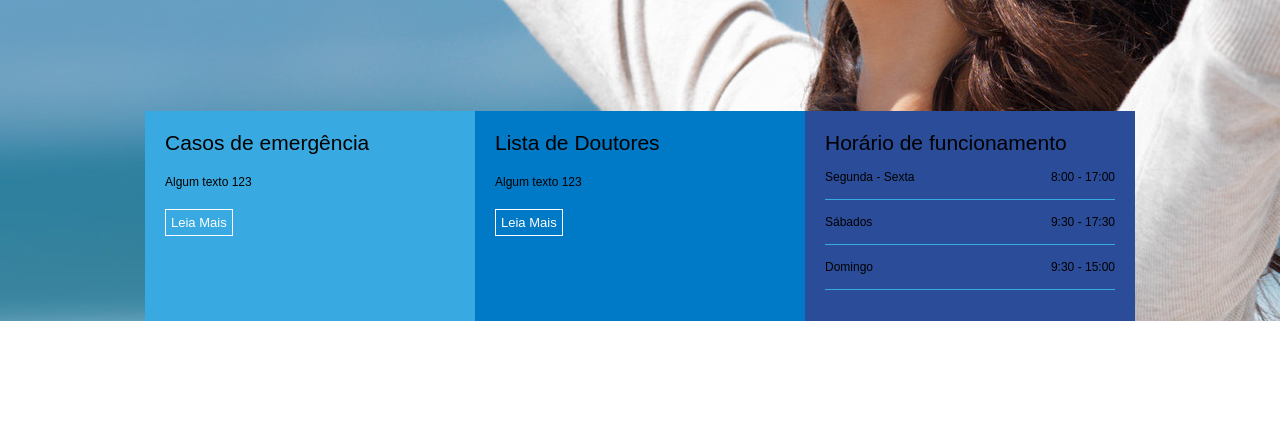
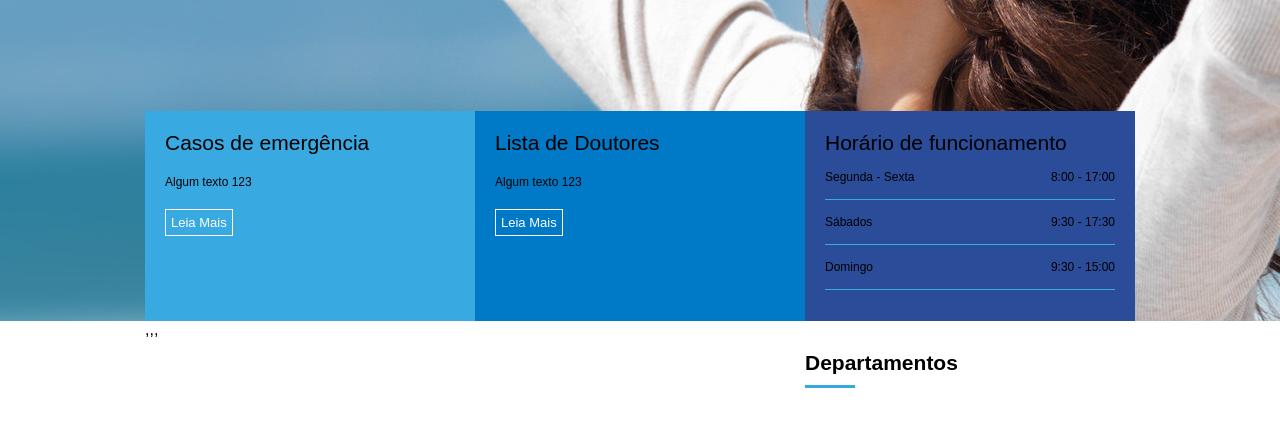
Before and after one commit to tgvieirabr/lpbasica2, a plain HTML site: page index.html in a window 1280 px wide. Shown: the part 469-890 px from the top of the page. Drawn offline with Linux system fonts and the light colour scheme.

Commit message:
add aside bar

```diff
--- a/assets/css/style.css
+++ b/assets/css/style.css
@@ -146,3 +146,29 @@ nav a:hover {
     padding-top: 3px;
     padding-bottom:3px;
 }
+
+#geral {
+    display: flex;
+    justify-content: center;
+}
+#geral section {
+    flex: 2;
+}
+#geral aside {
+    flex: 1;
+}
+.widget_title {
+    margin-top: 30px;
+    margin-bottom: 20px;
+}
+.widget_title_text {
+    color: #000;
+    font-size: 21px;
+    font-weight: bold;
+}
+.widget_title_bar {
+    width:50px;
+    height:3px;
+    background-color: #36a9e1;
+    margin-top: 10px;
+}
--- a/index.html
+++ b/index.html
@@ -48,9 +48,9 @@
     <section id="banner">
         <div class="container column">
             <div class="banner_headline">
-                <h1>Top notch experience</h1>
+                <h1>Cuide da sua saúde</h1>
                 <h2>
-                    Medicenter is a responsive template perfect for all screen sizes
+                    O melhor modelo de atendimento, perfeito para você.
                 </h2>
             </div>
 
@@ -86,10 +86,23 @@
     </section>
     <section id="geral">
         <div class="container">
+            <section>
+                ,,,
+            </section>
+            <aside>
+                <div class="widget">
+                    <div class="widget_title">
+                        <div class="widget_title_text">Departamentos</div>
+                        <div class="widget_title_bar"></div>
 
+                    </div>
+
+                </div>
+
+            </aside>
         </div>
     </section>
-    </body>
+</body>
 </body>
 
 </html>
```
